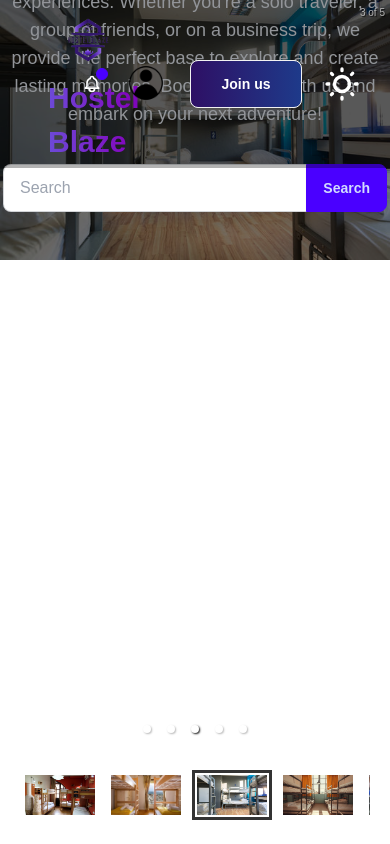
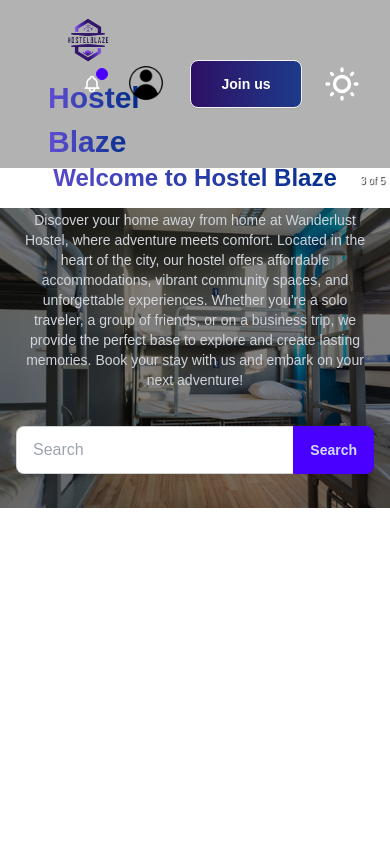
Before and after one commit to Khandaker20201125010/Hostel-Blaze-Client, a React (Vite) app: page / in a window 390 px wide. Shown: the top 844 px of the page. Built offline with nearby package versions, Linux system fonts and the light colour scheme; no server answers.

Commit message:
helmet added

```diff
--- a/index.html
+++ b/index.html
@@ -1,13 +1,16 @@
 <!doctype html>
 <html lang="en">
+
 <head>
   <meta charset="UTF-8" />
   <link rel="icon" type="image/svg+xml" href="/src/assets/images/logo.png" />
   <meta name="viewport" content="width=device-width, initial-scale=1.0" />
-    <title>Vite + React</title>
+  <title>HostelBlaze</title>
 </head>
+
 <body>
   <div id="root"></div>
   <script type="module" src="/src/main.jsx"></script>
 </body>
+
 </html>
--- a/package.json
+++ b/package.json
@@ -17,6 +17,7 @@
     "react": "^18.2.0",
     "react-dom": "^18.2.0",
     "react-helmet": "^6.1.0",
+    "react-helmet-async": "^2.0.5",
     "react-icons": "^5.2.1",
     "react-responsive-carousel": "^3.2.23",
     "react-router-dom": "^6.23.1",
--- a/src/Components/Banner/Banner.jsx
+++ b/src/Components/Banner/Banner.jsx
@@ -8,7 +8,7 @@ import b5 from '../../assets/images/5.jpg';
 
 const Banner = () => {
     return (
-        <div className=" ">
+        <div className=" w-full h-screen ">
             <Carousel
                 className="plo"
                 autoPlay
@@ -17,20 +17,22 @@ const Banner = () => {
                 showThumbs={true}
                 showStatus={true}
             >
-                <div className="relative h-full">
-                    <img className="w-full h-full object-cover" src={b1} alt="Banner 1" />
-                    <div className="absolute inset-0 bg-black bg-opacity-50 flex flex-col justify-center items-center ">
-                        <div className="mb-80">
-                            <h1 className="text-4xl font-bold text-gradient mb-10 ">Welcome to Hostel Blaze</h1>
-                            <p className="text-lg text-gray-300 mb-4"> Discover your home away from home at Wanderlust Hostel, where adventure meets comfort. Located in the heart of the city, our hostel offers affordable accommodations, vibrant community spaces, and unforgettable experiences. Whether you're a solo traveler, a group of friends, or on a business trip, we provide the perfect base to explore and create lasting memories. Book your stay with us and embark on your next adventure!</p>
-                            <div className="join w-96 mt-5">
-                                <input type="text" placeholder="Search" className="input input-bordered join-item w-full" />
-                                <button className="btn btn-primary join-item">Search</button>
+                 {[b1, b2, b3, b4, b5].map((image, index) => (
+                    <div key={index} className="relative h-full max-sm:mt-10">
+                        <img className="w-full h-full object-cover" src={image} alt={`Banner ${index + 1}`} />
+                        <div className="absolute inset-0 bg-black bg-opacity-50 flex flex-col justify-center items-center px-4 md:px-0">
+                            <div className="mb-20 md:mb-80 text-center">
+                                <h1 className="text-2xl md:text-8xl font-bold text-gradient mb-4 md:mb-10">Welcome to Hostel Blaze</h1>
+                                <p className="text-sm md:text-lg text-gray-300 mb-4"> Discover your home away from home at Wanderlust Hostel, where adventure meets comfort. Located in the heart of the city, our hostel offers affordable accommodations, vibrant community spaces, and unforgettable experiences. Whether you're a solo traveler, a group of friends, or on a business trip, we provide the perfect base to explore and create lasting memories. Book your stay with us and embark on your next adventure!</p>
+                                <div className="join w-full md:w-96 mt-5">
+                                    <input type="text" placeholder="Search" className="input input-bordered join-item w-full" />
+                                    <button className="btn btn-primary join-item">Search</button>
+                                </div>
                             </div>
                         </div>
                     </div>
-                </div>
-                <div className="relative h-full">
+                ))}
+                {/* <div className="relative h-full">
                     <img className="w-full h-full object-cover" src={b2} alt="Banner 2" />
                     <div className="absolute inset-0 bg-black bg-opacity-50 flex flex-col justify-center items-center ">
                         <div className="mb-80">
@@ -81,7 +83,7 @@ const Banner = () => {
                             </div>
                         </div>
                     </div>
-                </div>
+                </div> */}
             </Carousel>
         </div>
     );
--- a/src/Components/Home/Home.jsx
+++ b/src/Components/Home/Home.jsx
@@ -1,9 +1,13 @@
+import { Helmet } from "react-helmet";
 import Banner from "../Banner/Banner";
 
 
 const Home = () => {
     return (
         <div>
+            <Helmet>
+                <title>Home</title>
+            </Helmet>
             <Banner></Banner>
 
         </div>
--- a/src/Components/Navbar/Nav.jsx
+++ b/src/Components/Navbar/Nav.jsx
@@ -68,7 +68,7 @@ const Nav = () => {
     );
 
     return (
-        <div className="navbar fixed z-10 bg-opacity-30 w-full bg-black font-bold text-white">
+        <div className="navbar lg:fixed lg:z-10 md:fixed md:z-10 bg-opacity-30 w-full bg-black font-bold text-white">
             <div className="navbar-start ">
                 <div className="dropdown">
                     <div role="button" className="btn btn-ghost hidden">
--- a/src/index.css
+++ b/src/index.css
@@ -155,7 +155,7 @@ h2 {
 }
 
 .text-gradient {
-    background: linear-gradient(to right, #6a51da, #8305bd, #022e8b);
+    background: linear-gradient(to right, #6a51da,#022e8b, #8305bd);
     background-size: 200% auto;
     -webkit-background-clip: text;
     -webkit-text-fill-color: transparent;
@@ -167,7 +167,7 @@ h2 {
   height: 750px;
 
 }
-.carousel  .thumb{
+.carousel.thumb{
   width: 5%;
   height: 50px;
 }
--- a/src/main.jsx
+++ b/src/main.jsx
@@ -13,6 +13,7 @@ import UpcomingMealss from './Components/UpcomingMealss/UpcomingMealss';
 import Login from './Components/Login/Login';
 import Register from './Components/Register/Register';
 import Home from './Components/Home/Home';
+import { HelmetProvider } from 'react-helmet-async';
 
 const router = createBrowserRouter([
   {
@@ -49,7 +50,11 @@ const router = createBrowserRouter([
 ]);
 
 ReactDOM.createRoot(document.getElementById('root')).render(
+
   <React.StrictMode>
-  <Authprovider><RouterProvider router={router} /></Authprovider>
+    <HelmetProvider>
+    <Authprovider><RouterProvider router={router} /></Authprovider>
+    </HelmetProvider>
+
   </React.StrictMode>,
 )
```
Also changed, not shown: 1 other file (tests, documents, lock files or other folders). Lines whose indentation alone changed are shown as unchanged.
